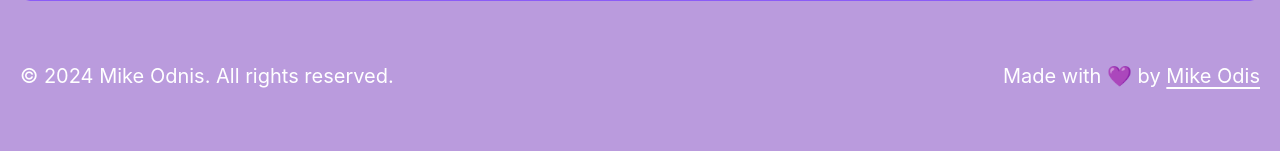
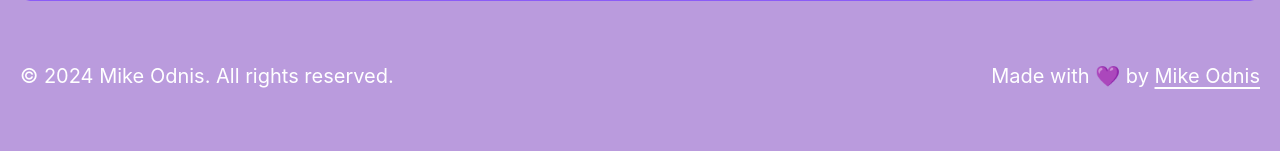
Before and after one commit to WomB0ComB0/24-sum-b-4-pe-portfolio-site, a Flask app: page /contact in a window 1280 px wide. Shown: the part 1301-1452 px from the top of the page. Run offline with Flask 2, Linux system fonts and the light colour scheme; parts of the project's set-up code (start-up, migrations or seed data) failed here and were passed over; some libraries are stand-ins or nearby versions.

Commit message:
quick: quick commit

```diff
--- a/portfolio/templates/semantics/footer.jinja2
+++ b/portfolio/templates/semantics/footer.jinja2
@@ -1,7 +1,7 @@
 <footer class="bottom-0">
     <div class="footer-content text-white">
         <p class="text-white">&copy; <span id="year"></span> Mike Odnis. All rights reserved.</p>
-        <p class="text-white">Made with 💜 by <a class="underline underline-offset-4"  href="https://github.com/WomB0ComB0">Mike Odis</a></p>
+        <p class="text-white">Made with 💜 by <a class="underline underline-offset-4"  href="https://github.com/WomB0ComB0">Mike Odnis</a></p>
     </div>
 </footer>
 
```
